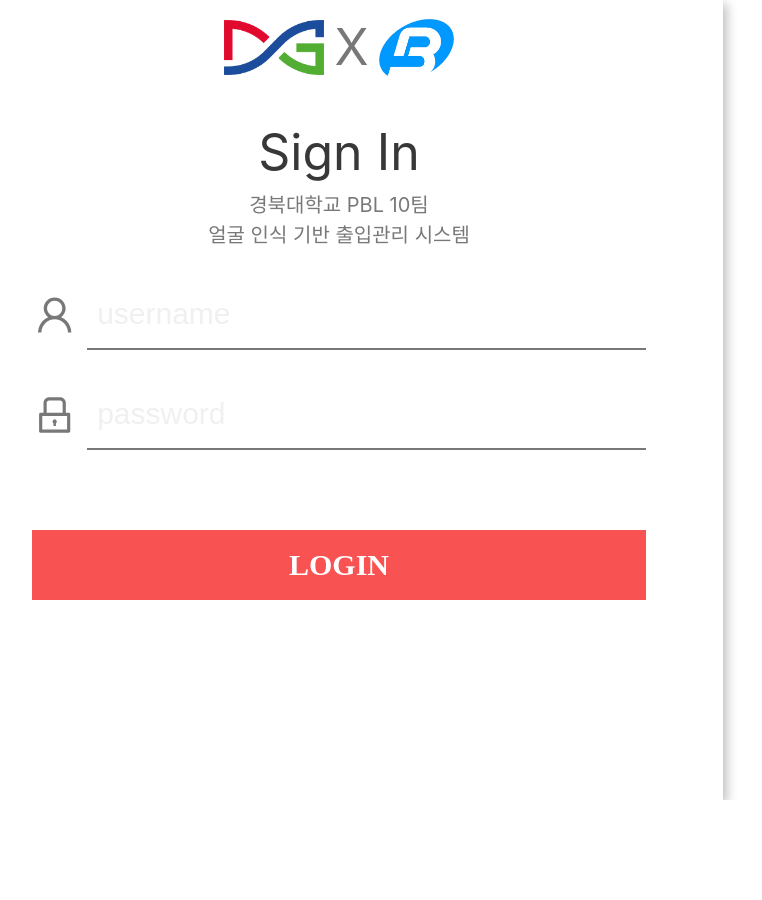
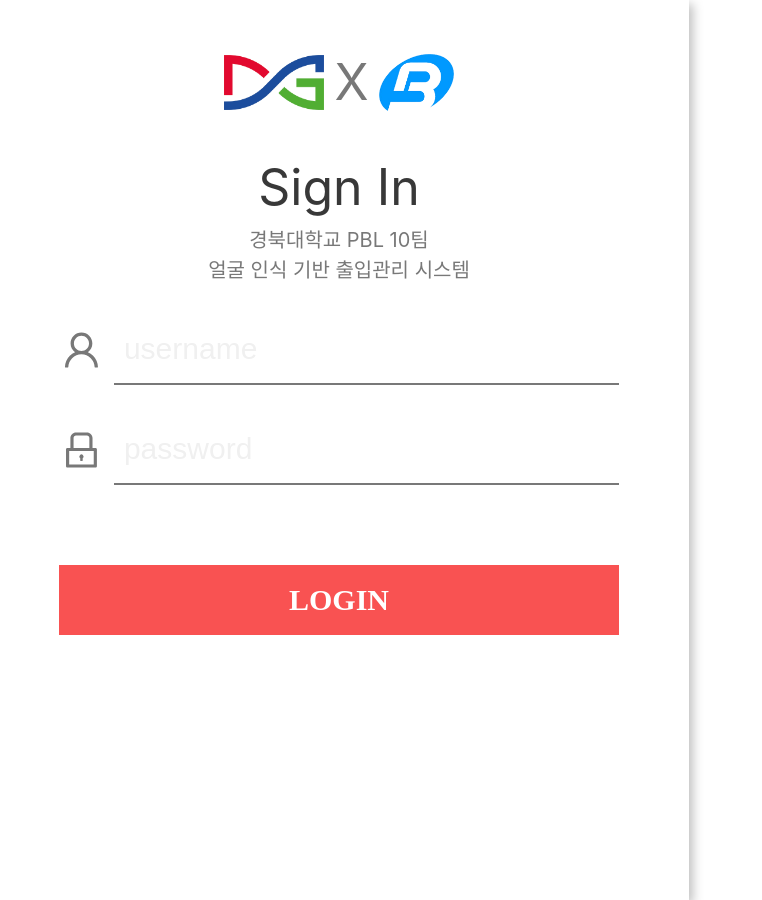
Before and after one commit to KNU-PBL/PBL-web, a React (Create React App) app: page / in a window 1280 px wide. Shown: the whole page, without its empty margins (301-1063 px from the left). Before the commit the page ends 800 px from the top, so only its background shows below. Built offline with nearby package versions, Linux system fonts and the light colour scheme; a web font is replaced by a local one.

Commit message:
style: 스타일 고정

```diff
--- a/src/components/home/HomeBtnCard.js
+++ b/src/components/home/HomeBtnCard.js
@@ -23,8 +23,8 @@ const CardContainer = styled.div`
   justify-content: space-between;
   background: #fff;
   width: 100%;
-  padding: 8px 0;
-  font-size: 25px;
+  padding: 3px 0;
+  font-size: 20px;
   font-weight: 600;
   color: var(--gray-color);
 `;
--- a/src/components/home/HomeContent.js
+++ b/src/components/home/HomeContent.js
@@ -107,7 +107,7 @@ const HomeButton = styled.div`
 
 const HomeBtnTitle = styled.div`
   width: 100%;
-  font-size: 35px;
+  font-size: 25px;
   font-weight: 700;
   color: var(--darkgray-color);
 `;
--- a/src/components/user/UserContent.js
+++ b/src/components/user/UserContent.js
@@ -47,7 +47,7 @@ const UserListContinaer = styled.div`
   display: flex;
   flex-wrap: wrap;
   height: 100%;
-  gap: 14px;
+  gap: 12px;
   justify-content: space-between;
   background-color: var(--background-color);
 `;
--- a/src/styles/Container.js
+++ b/src/styles/Container.js
@@ -4,8 +4,8 @@ const Container = styled.div`
   position: relative;
   display: flex;
   flex-direction: column;
-  height: 100vh;
-  width: 768px;
+  height: 900px;
+  width: 700px;
   min-width: 320px;
   margin: 0 auto;
   box-sizing: border-box;
```
